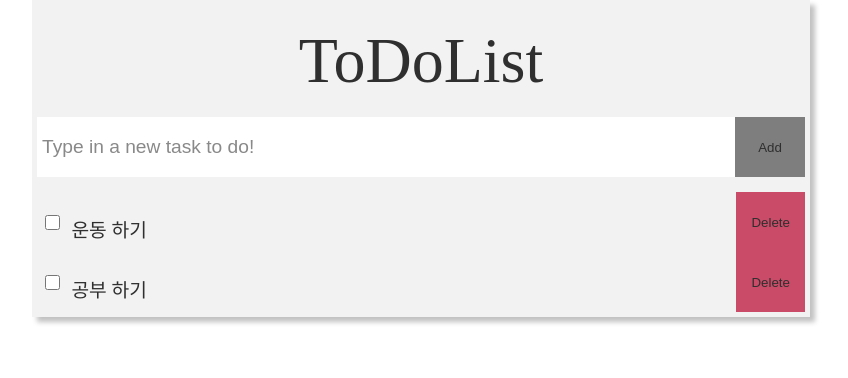
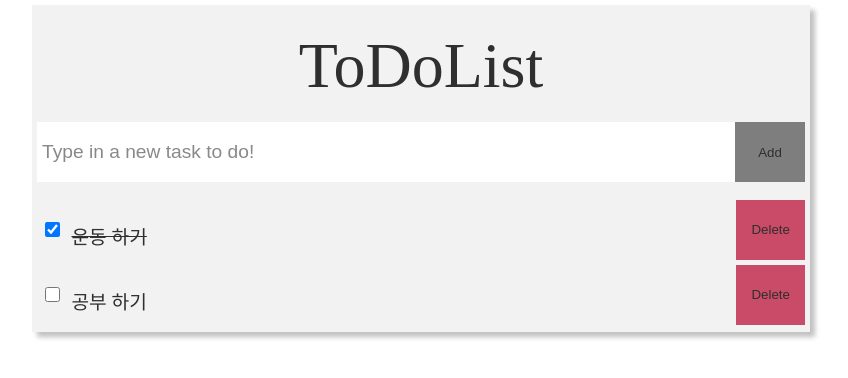
Before and after one commit to cadenzah/ausg-2020-handson-appsync, a React app: page / in a window 1280 px wide. Shown: the top 378 px of the page, without its empty margins (219-1067 px from the left). Built offline with nearby package versions, Linux system fonts and the light colour scheme.

Commit message:
- added style for finished todo (crossed out)

```diff
--- a/src/components/common/ToDoItem/ToDoItem.js
+++ b/src/components/common/ToDoItem/ToDoItem.js
@@ -5,9 +5,16 @@ import Button from '../Button'
 
 const ToDoItem = (props) => {
   return (
-    <div className="common-to-do-item">
+    <div className={props.item.status === 'PENDING'
+      ? `common-to-do-item`
+      : `common-to-do-item done`
+    }>
       <div className="common-to-do-item-checkbox">
-        <input type="checkbox" value={props.item.id} />
+        <input
+          type="checkbox"
+          value={props.item.id}
+          checked={props.item.status === 'DONE' ? "checked" : ""}
+        />
       </div>
       <div className="common-to-do-item-desc">
         <span>{props.item.desc}</span>
--- a/src/components/common/ToDoItem/ToDoItem.scss
+++ b/src/components/common/ToDoItem/ToDoItem.scss
@@ -5,6 +5,10 @@
   align-items: center;
   justify-content: center;
   height: $item-height;
+  padding: {
+    top: 2.5px;
+    bottom: 2.5px;
+  }
 
   & .common-to-do-item-checkbox {
     width: $item-checkbox-div-width;
@@ -38,4 +42,10 @@
       }
     }
   }
+
+  &.done {
+    .common-to-do-item-desc {
+      text-decoration: line-through;
+    }
+  }
 }
--- a/src/index.scss
+++ b/src/index.scss
@@ -12,5 +12,10 @@ input:-moz-placeholder { font-weight: 200; color: $color-placeholder }
 input::placeholder { font-weight: 200; color: $color-placeholder }
 
 body {
-  margin: 0px;
+  margin: {
+    top: 5px;
+    left: 0;
+    right: 0;
+    bottom: 0;
+  }
 }
```
